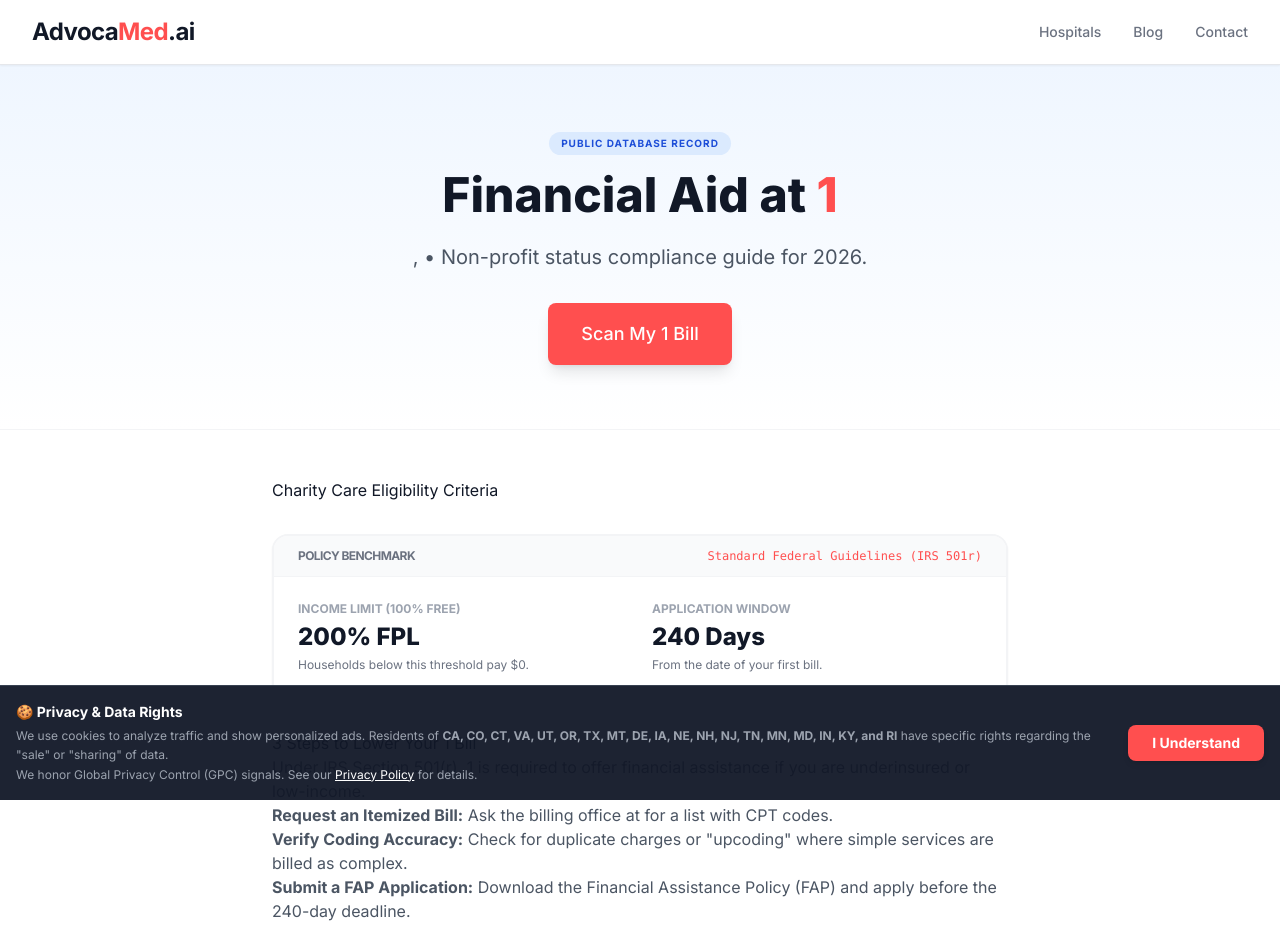
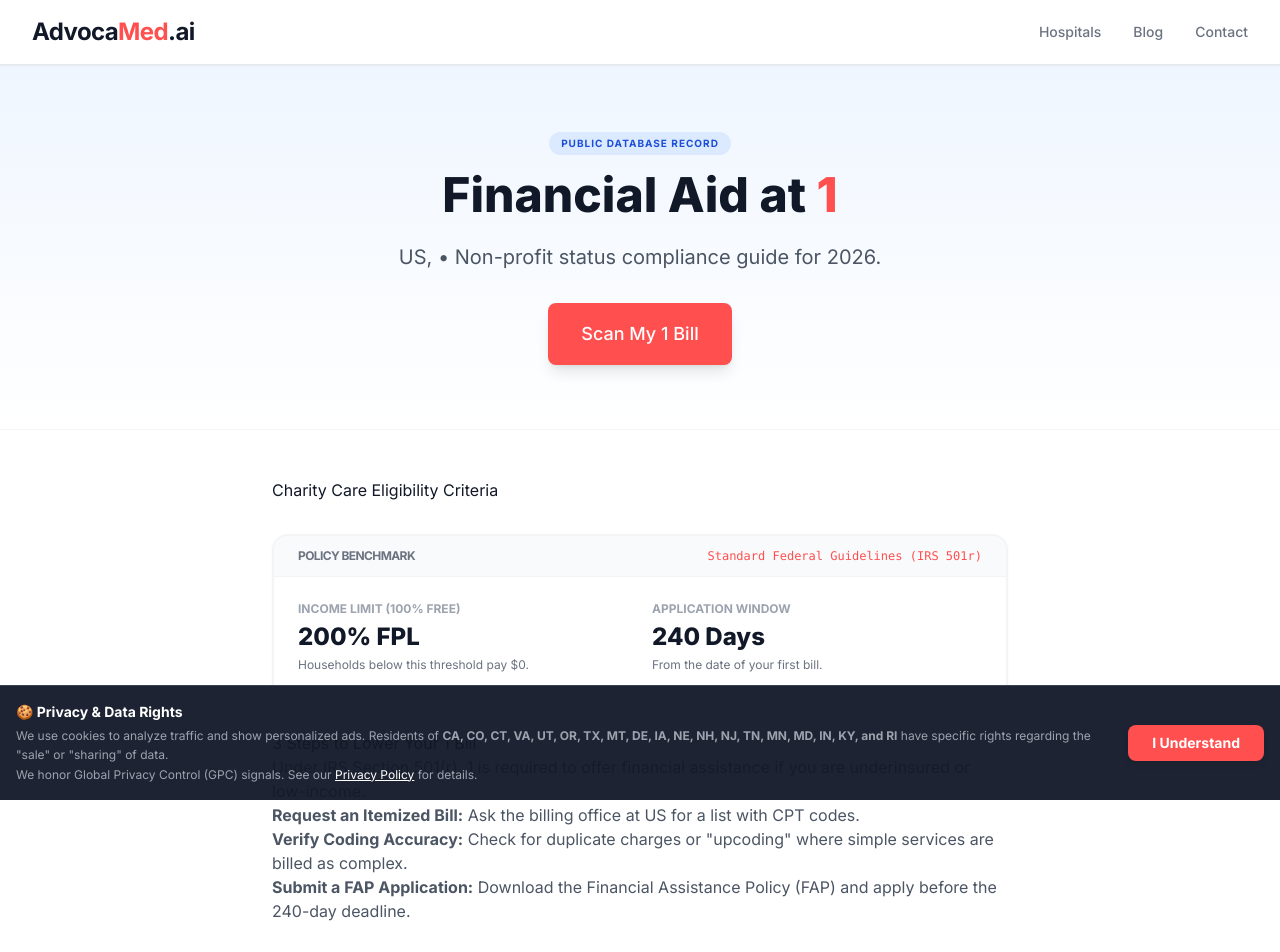
Before and after one commit to gkswjdgb/advocamed-ai, a React (Vite) app in the folder advocamed.ai/: page /hospital/1 in a window 1280 px wide. Shown: the top 952 px of the page. Built offline with nearby package versions, Linux system fonts and the light colour scheme.

Commit message:
Update HospitalGuide.tsx

```diff
--- a/advocamed.ai/pages/HospitalGuide.tsx
+++ b/advocamed.ai/pages/HospitalGuide.tsx
@@ -20,12 +20,18 @@ const HospitalGuide: React.FC = () => {
   const fplThreshold = hospitalData ? hospitalData.fpl_limit : 200;
   const deadline = hospitalData ? hospitalData.deadline_days : 240;
   const policySource = hospitalData?.policy_note || "Standard Federal Guidelines (IRS 501r)";
+  const city = hospitalData?.city || "US";
+  const state = hospitalData?.state || "";
+
+  // Dynamic SEO Title & Description with targeted keywords
+  const seoTitle = `${hospitalName} Charity Care & Financial Assistance | ${city} Application Guide`;
+  const seoDescription = `Apply for charity care at ${hospitalName} in ${city}${state ? `, ${state}` : ''}. Learn how to get medical bill forgiveness, check ${currentYear} income limits (${fplThreshold}% FPL), and find the financial aid application.`;
 
   return (
     <>
       <SEO
-        title={`${hospitalName} Financial Assistance & Billing Dispute Guide (${currentYear})`}
-        description={`Learn how to apply for charity care at ${hospitalName} in ${hospitalData?.city || ''}. Income limit: ${fplThreshold}% FPL. Verified policy: ${policySource}.`}
+        title={seoTitle}
+        description={seoDescription}
         canonical={`/hospital/${slug}`}
       />
 
@@ -40,7 +46,7 @@ const HospitalGuide: React.FC = () => {
                     Financial Aid at <span className="text-primary">{hospitalName}</span>
                 </h1>
                 <p className="text-xl text-gray-600 mb-8 max-w-2xl mx-auto">
-                    {hospitalData?.city}, {hospitalData?.state} • Non-profit status compliance guide for {currentYear}.
+                    {city}, {state} • Non-profit status compliance guide for {currentYear}.
                 </p>
 
                 <div className="flex flex-col sm:flex-row justify-center gap-4">
@@ -93,7 +99,7 @@ const HospitalGuide: React.FC = () => {
                 Under IRS Section 501(r), {hospitalName} is required to offer financial assistance if you are underinsured or low-income.
             </p>
             <ol>
-                <li><strong>Request an Itemized Bill:</strong> Ask the billing office at {hospitalData?.city} for a list with CPT codes.</li>
+                <li><strong>Request an Itemized Bill:</strong> Ask the billing office at {city} for a list with CPT codes.</li>
                 <li><strong>Verify Coding Accuracy:</strong> Check for duplicate charges or "upcoding" where simple services are billed as complex.</li>
                 <li><strong>Submit a FAP Application:</strong> Download the Financial Assistance Policy (FAP) and apply before the {deadline}-day deadline.</li>
             </ol>
```
